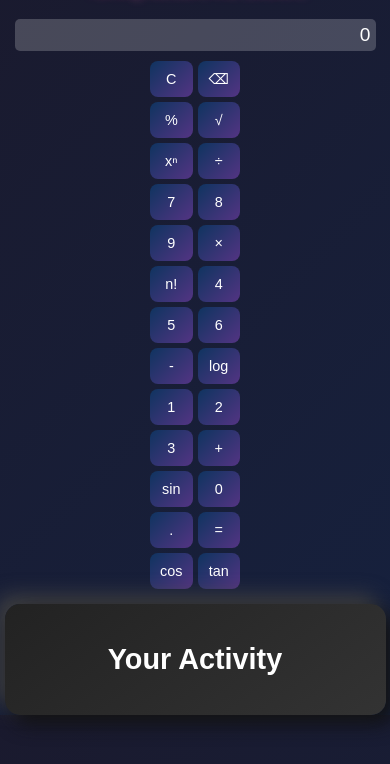
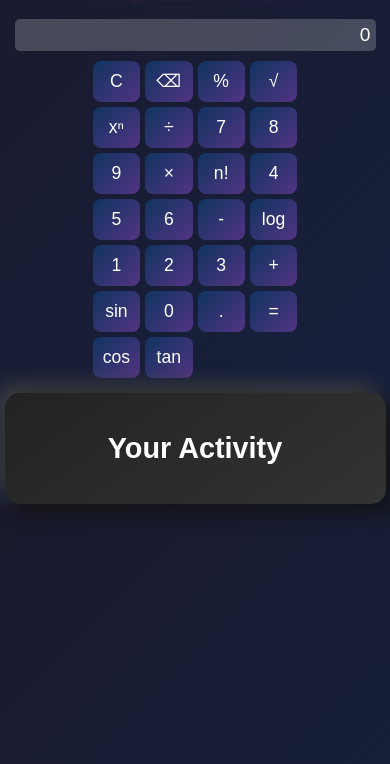
Before and after one commit to raheemInnovative/CalCuTeen, a plain HTML site: page index.html in a window 390 px wide. Shown: the part 60-824 px from the top of the page. Drawn offline with Linux system fonts and the light colour scheme.

Commit message:
index.html

```diff
--- a/index.html
+++ b/index.html
@@ -245,13 +245,14 @@
 
         @media (max-width: 480px) {
             .buttons {
-                grid-template-columns: repeat(2, 1fr);
+                grid-template-columns: repeat(4, 1fr);
+                gap: 5px;
                 /* Two columns for very small screens */
             }
 
             button {
                 padding: 10px;
-                font-size: 0.9rem;
+                font-size: 1.1rem;
             }
 
             .display {
@@ -367,4 +368,5 @@
 
 <script defer src="script.js"></script>
 </body>
+
 </html>
```
